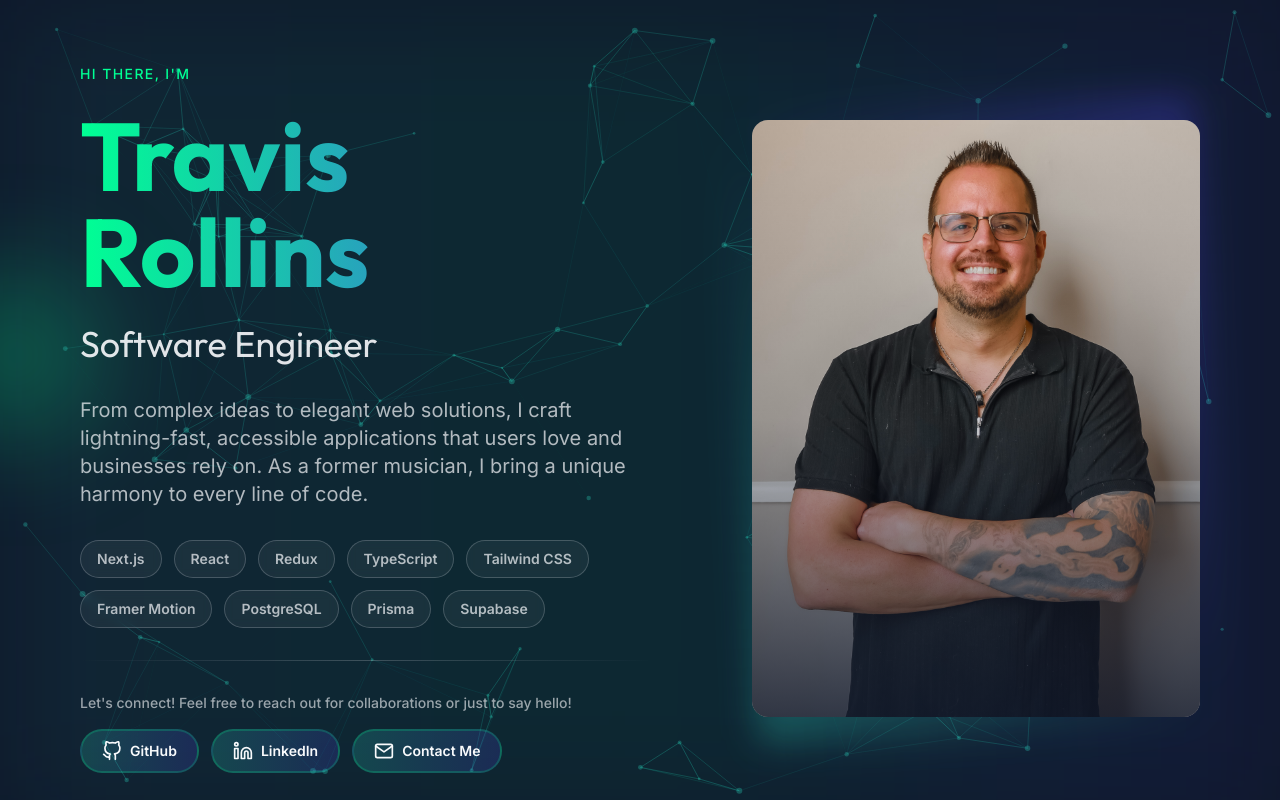
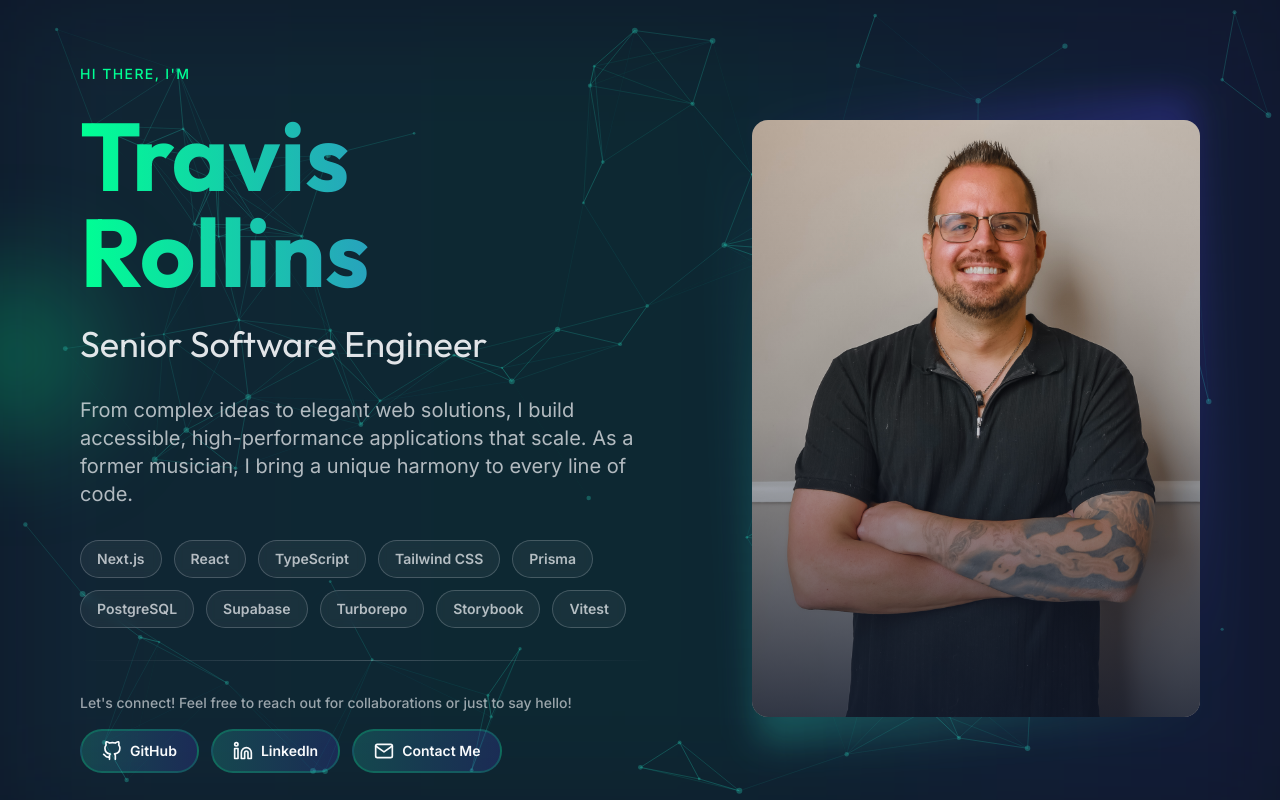
Before and after one commit to Kalikoze/personal-portfolio, a Next.js app: page / in a window 1280 px wide. Shown: the top 800 px of the page. Built offline with nearby package versions, Linux system fonts and the light colour scheme.

Commit message:
Update hero title, description, and tech stack badges

```diff
--- a/app/components/sections/Hero/Hero.tsx
+++ b/app/components/sections/Hero/Hero.tsx
@@ -74,7 +74,7 @@ export default function Hero() {
               animate={{ opacity: 1, y: 0 }}
               transition={{ duration: 0.5, delay: 0.4 }}
             >
-              Software Engineer
+              Senior Software Engineer
             </motion.h2>
           </header>
 
@@ -85,9 +85,9 @@ export default function Hero() {
             animate={{ opacity: 1, y: 0 }}
             transition={{ duration: 0.5, delay: 0.6 }}
           >
-            From complex ideas to elegant web solutions, I craft lightning-fast,
-            accessible applications that users love and businesses rely on. As a former
-            musician, I bring a unique harmony to every line of code.
+            From complex ideas to elegant web solutions, I build accessible,
+            high-performance applications that scale. As a former musician, I bring
+            a unique harmony to every line of code.
           </motion.p>
 
           <ul
@@ -95,7 +95,7 @@ export default function Hero() {
             className="flex flex-wrap gap-3"
             aria-label="Technical skills"
           >
-            {['Next.js', 'React', 'Redux', 'TypeScript', 'Tailwind CSS', 'Framer Motion', 'PostgreSQL', 'Prisma', 'Supabase'].map((tech, index) => (
+            {['Next.js', 'React', 'TypeScript', 'Tailwind CSS', 'Prisma', 'PostgreSQL', 'Supabase', 'Turborepo', 'Storybook', 'Vitest'].map((tech, index) => (
               <motion.li
                 key={tech}
                 initial={{ opacity: 0, scale: 0.9 }}
```
